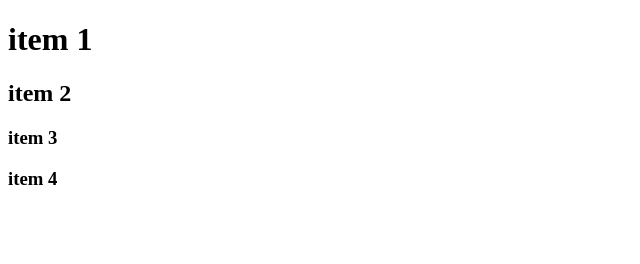
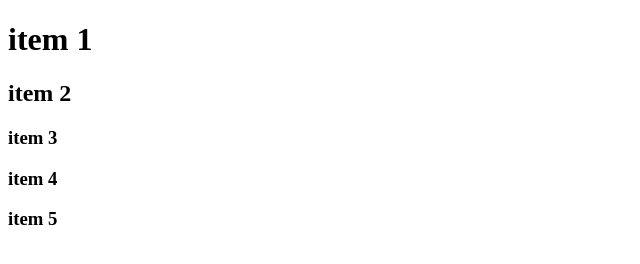
Before and after one commit to giabach1703/project-4, a plain HTML site: page index.html in a window 1280 px wide. Shown: the full height of the page, 0-640 px from the left. Drawn offline with Linux system fonts and the light colour scheme.

Commit message:
sua doi 2

```diff
--- a/index.html
+++ b/index.html
@@ -10,5 +10,6 @@
     <h2>item 2</h2>
     <h3>item 3</h3>
     <h3>item 4</h3>
+    <h3>item 5</h3>
   </body>
 </html>
```
